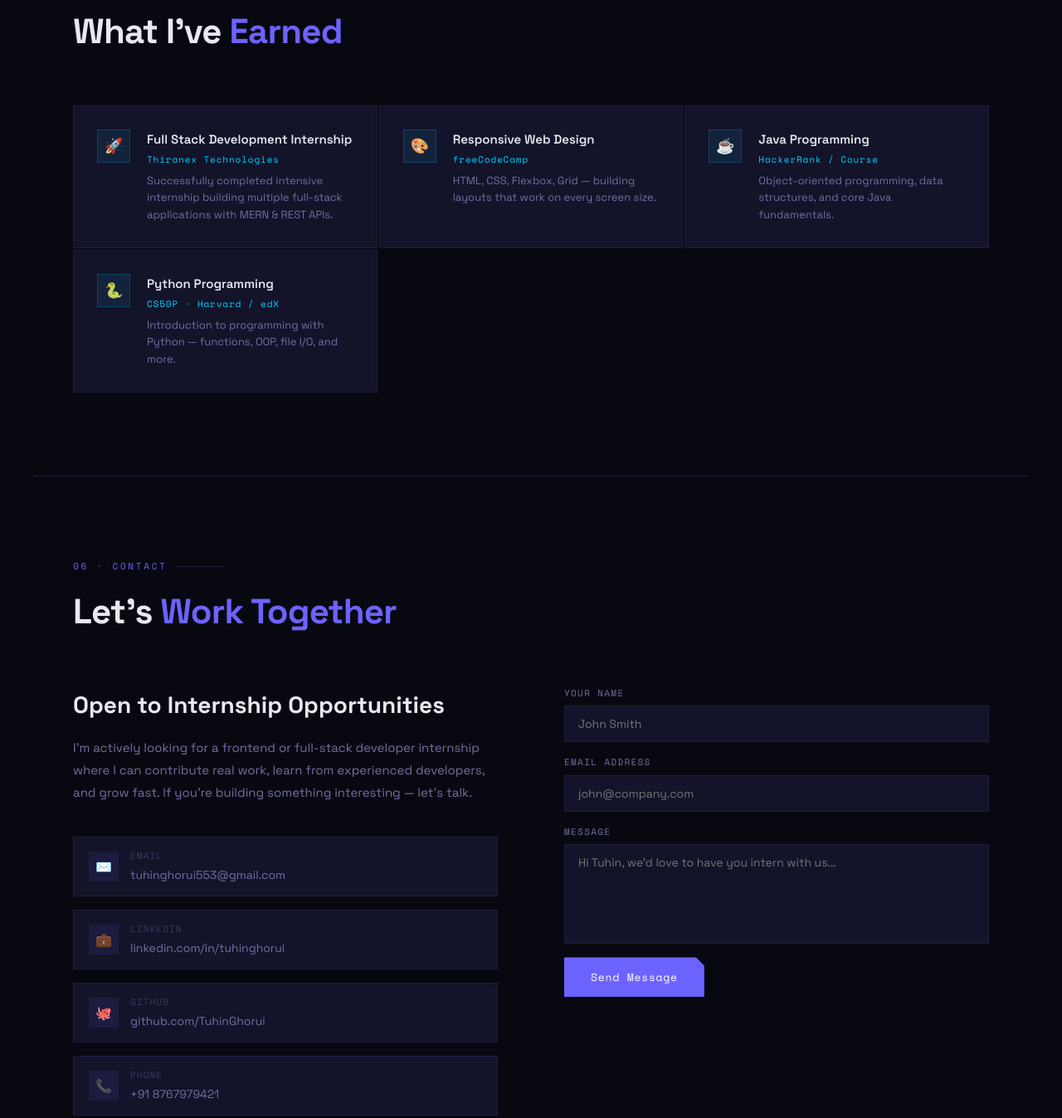
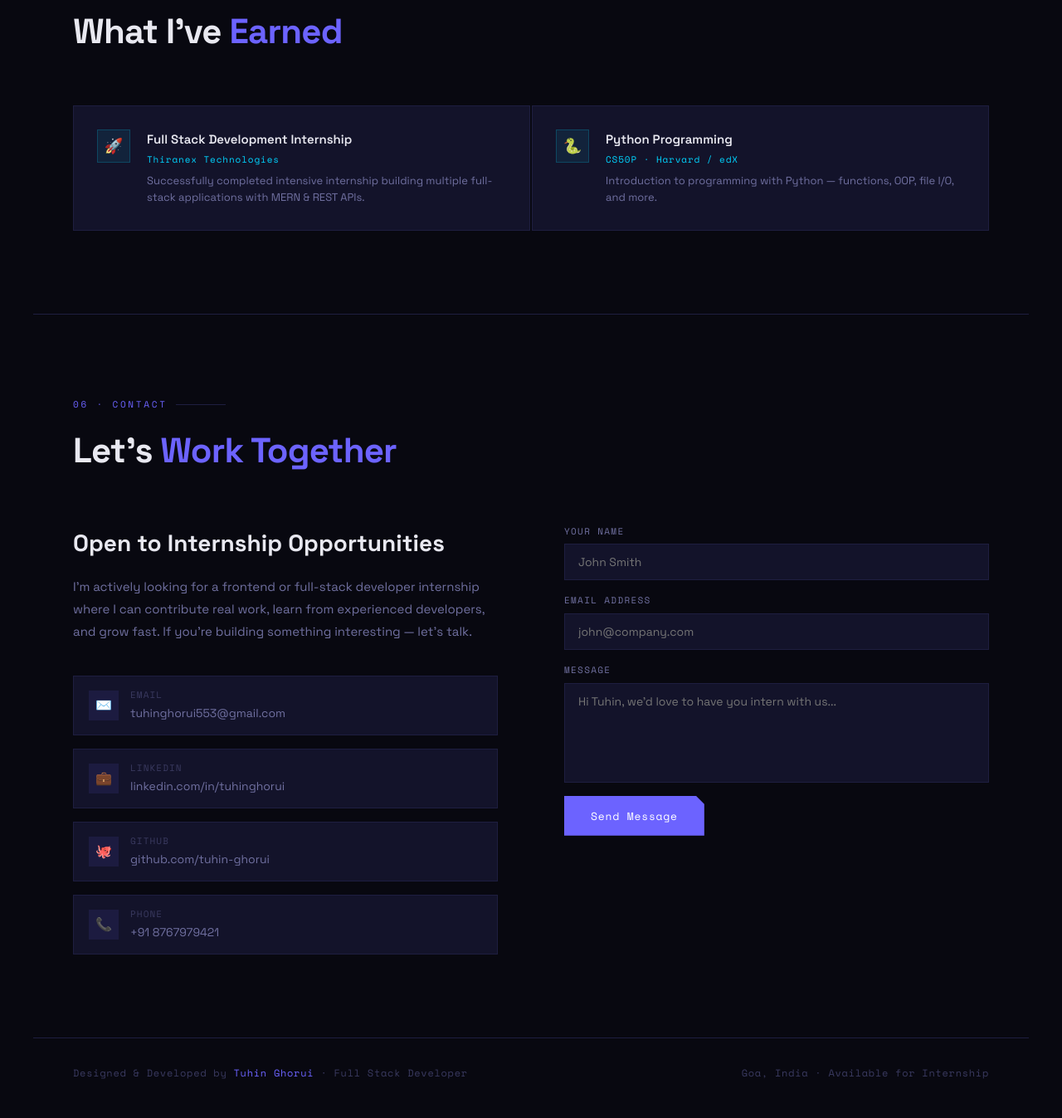
Before and after one commit to tuhin-ghorui/tuhin-portfolio, a plain HTML site: page index.html in a window 1280 px wide. Shown: the part 4640-5987 px from the top of the page at 83% size. Drawn offline with nearby package versions, Linux system fonts and the light colour scheme.

Commit message:
Certificates removed

```diff
--- a/index.html
+++ b/index.html
@@ -1079,24 +1079,6 @@
     </div>
 
     <div class="cert-card">
-      <div class="cert-icon">🎨</div>
-      <div class="cert-body">
-        <div class="cert-name">Responsive Web Design</div>
-        <div class="cert-issuer">freeCodeCamp</div>
-        <div class="cert-desc">HTML, CSS, Flexbox, Grid — building layouts that work on every screen size.</div>
-      </div>
-    </div>
-
-    <div class="cert-card">
-      <div class="cert-icon">☕</div>
-      <div class="cert-body">
-        <div class="cert-name">Java Programming</div>
-        <div class="cert-issuer">HackerRank / Course</div>
-        <div class="cert-desc">Object-oriented programming, data structures, and core Java fundamentals.</div>
-      </div>
-    </div>
-
-    <div class="cert-card">
       <div class="cert-icon">🐍</div>
       <div class="cert-body">
         <div class="cert-name">Python Programming</div>
@@ -1130,18 +1112,18 @@
             <span class="link-value">tuhinghorui553@gmail.com</span>
           </div>
         </a>
-        <a class="contact-link" href="https://linkedin.com/in/tuhinghorui" target="_blank">
+        <a class="contact-link" href="https://www.linkedin.com/in/tuhin-ghorui-30871b400/" target="_blank">
           <div class="link-icon">💼</div>
           <div>
             <span class="link-label">LinkedIn</span>
             <span class="link-value">linkedin.com/in/tuhinghorui</span>
           </div>
         </a>
-        <a class="contact-link" href="https://github.com/TuhinGhorui" target="_blank">
+        <a class="contact-link" href="https://github.com/tuhin-ghorui" target="_blank">
           <div class="link-icon">🐙</div>
           <div>
             <span class="link-label">GitHub</span>
-            <span class="link-value">github.com/TuhinGhorui</span>
+            <span class="link-value">github.com/tuhin-ghorui</span>
           </div>
         </a>
         <a class="contact-link" href="tel:+918767979421">
```
